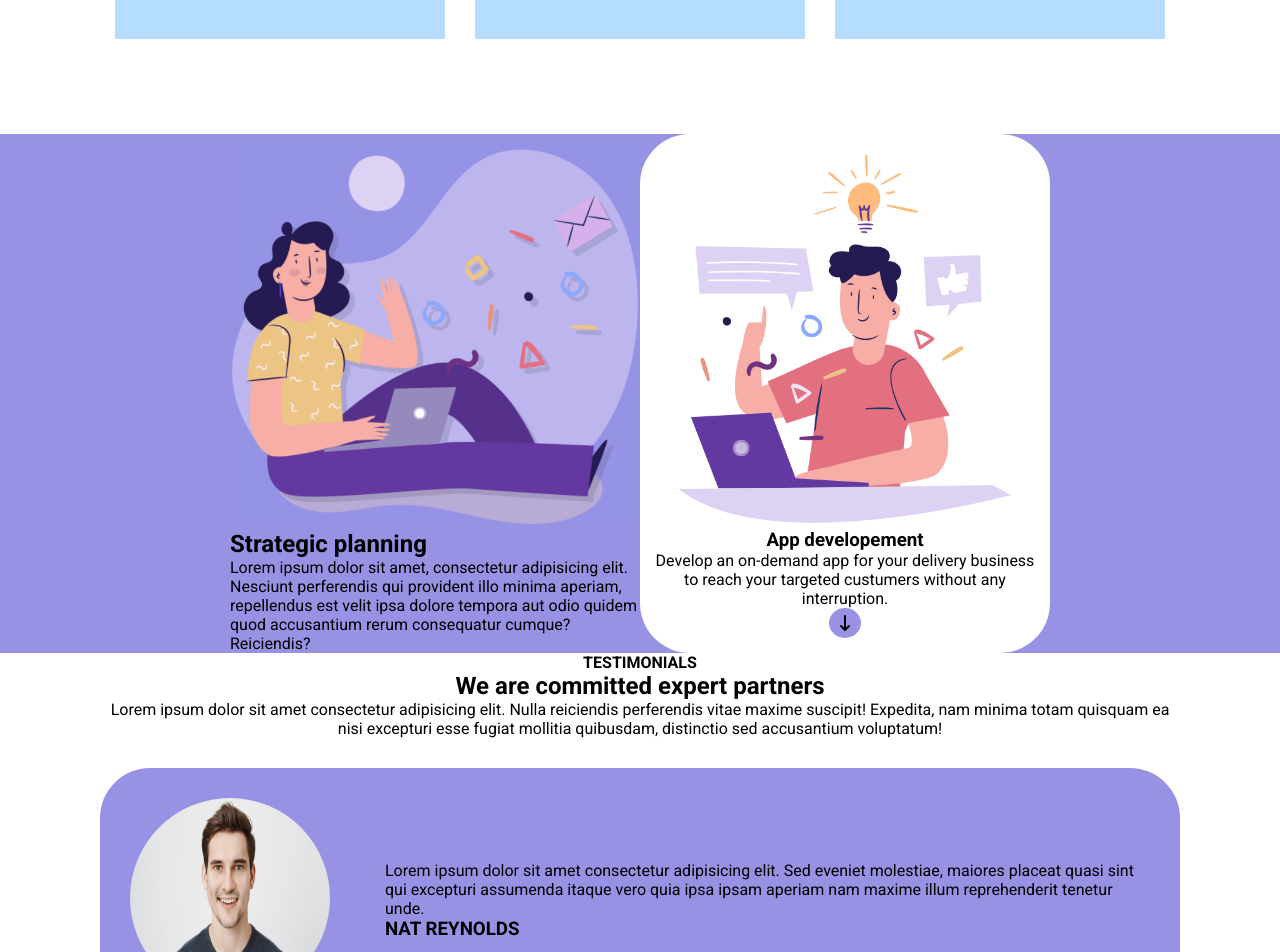
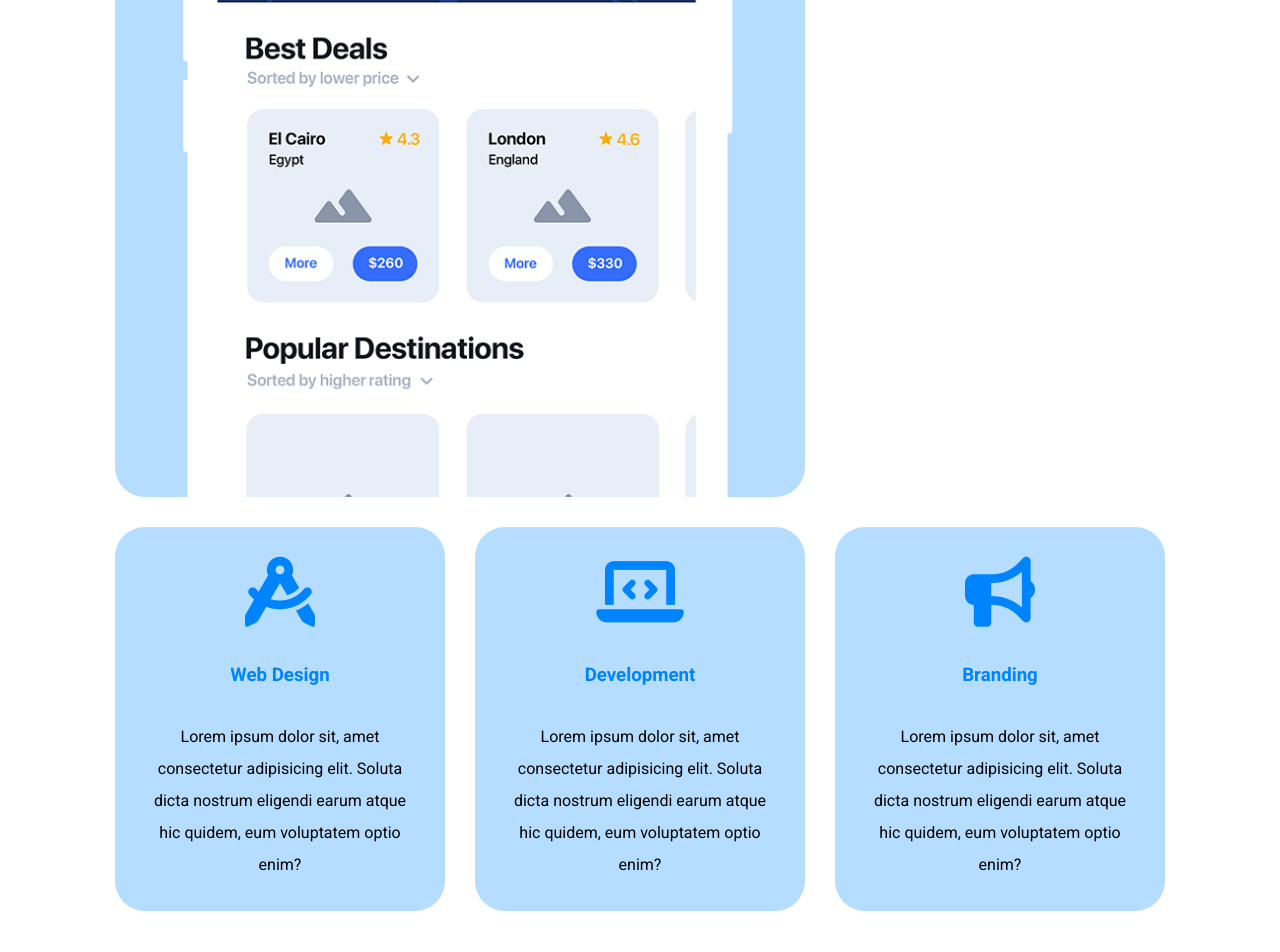
Before and after one commit to giuliatognali/htmlcss-responsive-layout, a plain HTML site: page index.html in a window 1280 px wide. Shown: the part 680-1632 px from the top of the page. Drawn offline with Linux system fonts and the light colour scheme.

Commit message:
sez planning

```diff
--- a/css/style.css
+++ b/css/style.css
@@ -13,6 +13,7 @@ Typo
 ***********************/
 body{
     font-family: 'Roboto', sans-serif;
+    line-height: 2em;
 }
 
 #free{
@@ -76,8 +77,11 @@ Common
 
 img{
     width: 100%;
+    display: block;
 }
-
+.br-30{
+    border-radius: 1.875rem;
+}
 .br-50{
     border-radius: 3.125rem;
 }
@@ -87,17 +91,24 @@ img{
     padding: 15px 50px;
     border: none;
     border-radius: 25px;
+    margin-top: 30px;
 }
 
 .secondary-btn {
     background-color: white;
     color: var(--secondary-color);
+    margin-top: 30px;
 }
 .start-btn{
     background-color: white;
     padding:5px;
     border: none;
     border-radius: 25px;
+
+}
+.app-btn{
+    background-color: var(--first-color);
+
 }
 /**********************
 header
@@ -127,24 +138,41 @@ main
     flex-wrap: wrap
 }
 
-.get-demo .col-debug{
+.get-demo .col-app{
     background-color:var(--first-color-light);
-    height: 300px;
+    text-align: center;
+
 }
-
+.get-demo .col-app i{
+    font-size: 70px;
+}
 .get-demo{
     margin-bottom: 80px;
 }
 
+.get-demo .big-card {
+    text-align: left;
+}
+.get-demo h3,
+.get-demo i{
+    color: var(--first-color);
+}
+.get-demo h3{
+    padding: 30px 0;
+}
 .planning{
     background-color: var(--secondary-color);
 }
-
 .planning .row{
     justify-content: center;
     align-items: flex-end;
 }
-
+.planning .left-img img{
+    margin: 70px 0;
+}
+.planning .left-img, .planning .right-img {
+    margin: 0 60px 60px 60px;
+}
 .box-app{
     background-color: white;
     flex-direction: column;
@@ -185,10 +213,26 @@ main
 
 .benefits{
     background-color: var(--secondary-color);
+    text-align: center;
 }
 
 .benefits .card{
     background-color: white;
+    text-align: left;
+}
+
+.benefits .card h1{
+    font-size: 3em;
+}
+.benefits .card h3{
+    padding: 20px 0;
+}
+.benefits .card h1,
+.benefits .card h3{
+    color: var(--secondary-color);
+}
+.about-us .container{
+    margin: 2.5rem auto;
 }
 
 .box-img-about-us{
@@ -249,6 +293,10 @@ footer{
     .box-img-about-us{
         width: calc(100% / 3);
     }
+
+    .about-us .text{
+        padding-right: 3.125rem;
+    }
 }
 
 
--- a/index.html
+++ b/index.html
@@ -32,7 +32,8 @@
                     <li class="pl-30">Features</li>
                     <li class="pl-30">About Us</li>
                     <li class="pl-30">
-                        <button class="btn start-btn">Get Started</button></li>
+                        <button class="btn start-btn">Get Started</button>
+                    </li>
                 </ul>
             </nav>
         </div>
@@ -44,20 +45,54 @@
         <section class="get-demo">
             <div class="container">
                 <div class="row flex">
-                    <div class="col p-15 br-50">
-                        <div class="col-debug">1</div>
+                    <div class="col p-15">
+                        <div class="col-app br-30 flex row">
+                            <div class="big-card p-30">
+                                <h3>Get a demo application</h3>
+                                <p>Lorem ipsum dolor sit amet consectetur, adipisicing elit. Ad dolore ducimus ut, dicta
+                                    alias consequatur, mollitia suscipit magni illum sapiente neque eligendi non veniam
+                                    minus libero quis obcaecati magnam omnis.</p>
+                                <button class="btn app-btn">App Store</button>
+                            </div>
+                            <div class="big-cart-img">
+                                <img src="img/phone.png" alt="phone">
+                            </div>
+                        </div>
                     </div>
-                    <div class="col p-15 br-50">
-                        <div class="col-debug">2</div>
+                    <div class="col p-15">
+                        <div class="col-app p-30 br-30">
+                            <i class="fa-solid fa-file-code"></i>
+                            <h3>Clean COde</h3>
+                            <p>Lorem ipsum dolor sit, amet consectetur adipisicing elit. Soluta dicta nostrum eligendi
+                                earum atque hic quidem, eum voluptatem optio enim?</p>
+                        </div>
                     </div>
-                    <div class="col p-15 br-50">
-                        <div class="col-debug">3</div>
+                    <div class="col p-15">
+                        <div class="col-app p-30 br-30">
+                            <i class="fa-solid fa-compass-drafting"></i>
+                            <h3>Web Design</h3>
+                            <p>Lorem ipsum dolor sit, amet consectetur adipisicing elit. Soluta dicta nostrum eligendi
+                                earum atque hic quidem, eum voluptatem optio enim?</p>
+
+                        </div>
                     </div>
-                    <div class="col p-15 br-50">
-                        <div class="col-debug">4</div>
+                    <div class="col p-15 ">
+                        <div class="col-app p-30 br-30">
+                            <i class="fa-solid fa-laptop-code"></i>
+                            <h3>Development</h3>
+                            <p>Lorem ipsum dolor sit, amet consectetur adipisicing elit. Soluta dicta nostrum eligendi
+                                earum atque hic quidem, eum voluptatem optio enim?</p>
+
+                        </div>
                     </div>
-                    <div class="col p-15 br-50">
-                        <div class="col-debug">5</div>
+                    <div class="col p-15">
+                        <div class="col-app p-30 br-30">
+                            <i class="fa-solid fa-bullhorn"></i>
+                            <h3>Branding</h3>
+                            <p>Lorem ipsum dolor sit, amet consectetur adipisicing elit. Soluta dicta nostrum eligendi
+                                earum atque hic quidem, eum voluptatem optio enim?</p>
+
+                        </div>
                     </div>
                 </div>
 
@@ -68,14 +103,14 @@
         <section class="planning">
             <div class="container">
                 <div class="row flex">
-                    <div class="col">
+                    <div class="col left-img">
                         <img src="img/planning1.png" alt="planning1">
                         <h2>Strategic planning</h2>
                         <p>Lorem ipsum dolor sit amet, consectetur adipisicing elit. Nesciunt perferendis qui provident
                             illo minima aperiam, repellendus est velit ipsa dolore tempora aut odio quidem quod
                             accusantium rerum consequatur cumque? Reiciendis?</p>
                     </div>
-                    <div class="col">
+                    <div class="col right-img">
                         <div class="box-app flex br-50">
                             <img src="img/planning2.png" alt="planning2">
                             <h3>App developement</h3>
@@ -260,7 +295,8 @@
     </main>
     <footer>
         <div class="small-container">
-            <p class="p-30">Lorem ipsum dolor, sit amet consectetur adipisicing elit. Ad voluptatem cupiditate accusamus placeat tempora cum ipsa fugit.</p>
+            <p class="p-30">Lorem ipsum dolor, sit amet consectetur adipisicing elit. Ad voluptatem cupiditate accusamus
+                placeat tempora cum ipsa fugit.</p>
             <p class="p-30">Lorem, ipsum dolor sit amet consectetur adipisicing elit. </p>
         </div>
 
```
Also changed, not shown: img/phone.png (added).
